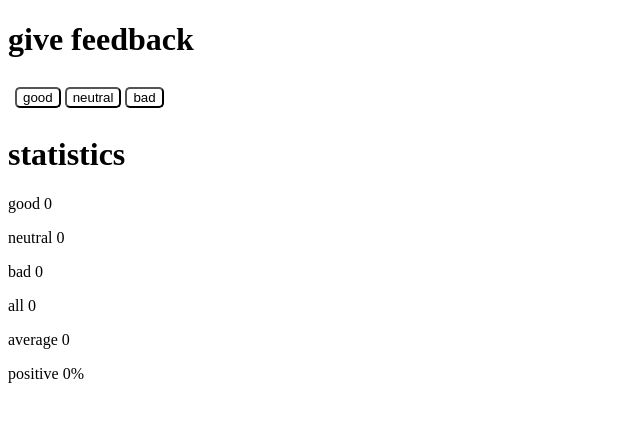
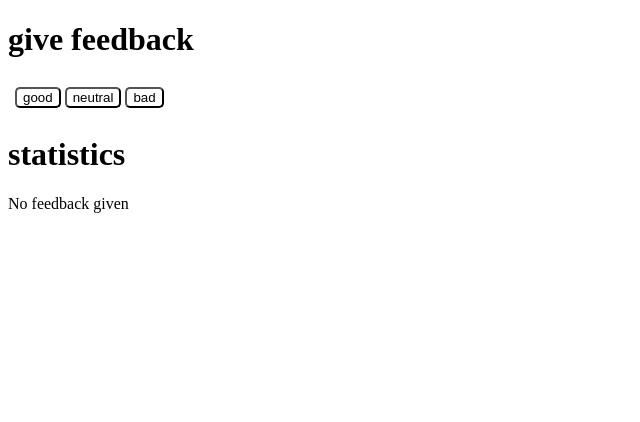
Before and after one commit to wasswaenockmale/fullstackopen_hy2023, a React (Create React App) app in the folder part1/unicafeapp/: page / in a window 1280 px wide. Shown: the top 422 px of the page, without its empty margins (0-640 px from the left). Built offline with nearby package versions, Linux system fonts and the light colour scheme.

Commit message:
I have completed 1.9: unicafe step4 exercise

```diff
--- a/part1/unicafeapp/src/App.js
+++ b/part1/unicafeapp/src/App.js
@@ -8,12 +8,7 @@ const Statistics = (props) => {
     return(
       <div>
         <h1>statistics</h1>
-        <p>good {props.statistics.feedback[0]}</p>
-        <p>neutral {props.statistics.feedback[1]}</p>
-        <p>bad {props.statistics.feedback[2]}</p>
-        <p>all {props.statistics.feedback.reduce((prev, curr)=>prev + curr,0)}</p>
-        <p>average {0}</p>
-        <p>positive {0}%</p>
+        <p>No feedback given</p>
       </div>
     )
   }else{
```
